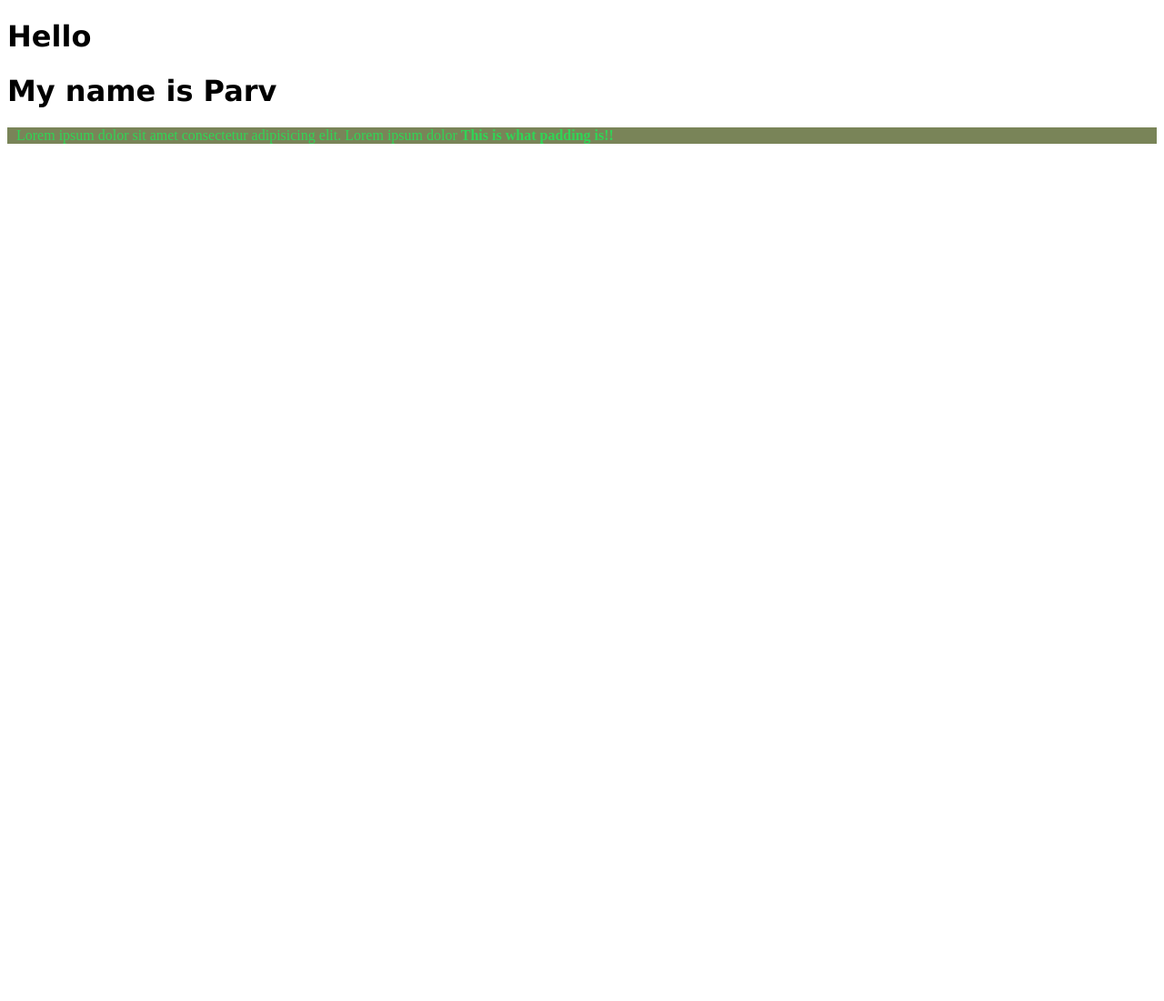
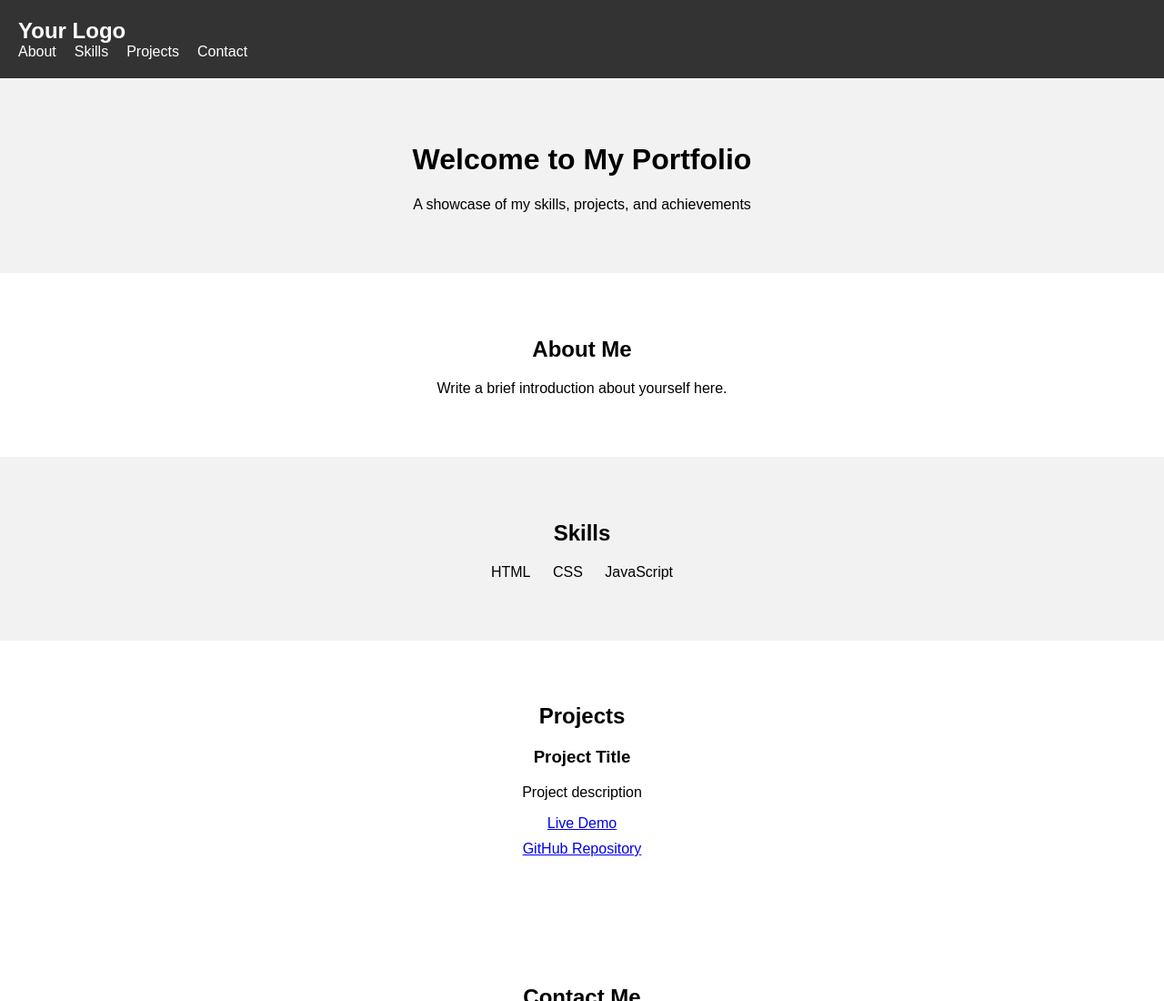
Before and after one commit to Parv-gugnani/JavaScript-Projects, a plain HTML site: page testing/index.html in a window 1280 px wide. Shown: the top 1100 px of the page at 91% size. Before the commit the page ends 800 px from the top, so only its background shows below. Drawn offline with Linux system fonts and the light colour scheme.

Commit message:
portfollio

```diff
--- a/testing/index.html
+++ b/testing/index.html
@@ -1,4 +1,4 @@
-<!DOCTYPE html>
+<!-- <!DOCTYPE html>
 <html lang="en">
   <head>
     <meta charset="UTF-8" />
@@ -14,4 +14,75 @@
       <b> This is what padding is!!</b>
     </p>
   </body>
+</html> -->
+
+<!DOCTYPE html>
+<html lang="en">
+  <head>
+    <meta charset="UTF-8" />
+    <meta name="viewport" content="width=device-width, initial-scale=1.0" />
+    <title>Personal Portfolio</title>
+    <link rel="stylesheet" type="text/css" href="style.css" />
+  </head>
+  <body>
+    <nav>
+      <div class="logo">Your Logo</div>
+      <ul class="nav-links">
+        <li><a href="#about">About</a></li>
+        <li><a href="#skills">Skills</a></li>
+        <li><a href="#projects">Projects</a></li>
+        <li><a href="#contact">Contact</a></li>
+      </ul>
+    </nav>
+
+    <header>
+      <h1>Welcome to My Portfolio</h1>
+      <p>A showcase of my skills, projects, and achievements</p>
+    </header>
+
+    <section id="about">
+      <h2>About Me</h2>
+      <div class="about-content">
+        <p>Write a brief introduction about yourself here.</p>
+      </div>
+    </section>
+
+    <section id="skills">
+      <h2>Skills</h2>
+      <ul class="skills-list">
+        <li>HTML</li>
+        <li>CSS</li>
+        <li>JavaScript</li>
+      </ul>
+    </section>
+
+    <section id="projects">
+      <h2>Projects</h2>
+      <div class="project">
+        <h3>Project Title</h3>
+        <p>Project description</p>
+        <a href="project-demo.html">Live Demo</a>
+        <a href="project-repo.html">GitHub Repository</a>
+      </div>
+    </section>
+
+    <section id="contact">
+      <h2>Contact Me</h2>
+      <form id="contact-form">
+        <label for="name">Name:</label>
+        <input type="text" id="name" name="name" required />
+        <label for="email">Email:</label>
+        <input type="email" id="email" name="email" required />
+        <label for="message">Message:</label>
+        <textarea id="message" name="message" required></textarea>
+        <button type="submit">Send Message</button>
+      </form>
+    </section>
+
+    <footer>
+      <p>&copy; 2023 Your Name</p>
+    </footer>
+
+    <script src="script.js"></script>
+  </body>
 </html>
--- /dev/null
+++ b/testing/script.js
@@ -0,0 +1,21 @@
+document.querySelectorAll('a[href^="#"]').forEach((anchor) => {
+  anchor.addEventListener("click", function (e) {
+    e.preventDefault();
+    document.querySelector(this.getAttribute("href")).scrollIntoView({
+      behavior: "smooth",
+    });
+  });
+});
+
+// Form submission handling
+document
+  .getElementById("contact-form")
+  .addEventListener("submit", function (e) {
+    e.preventDefault();
+    // You can add code here to handle form submission, such as sending an email or storing the data.
+    // For demonstration purposes, let's log the form data to the console.
+    const formData = new FormData(this);
+    console.log("Form data:", Object.fromEntries(formData));
+    // Clear the form inputs
+    this.reset();
+  });
--- a/testing/style.css
+++ b/testing/style.css
@@ -1,4 +1,4 @@
-h1 {
+/* h1 {
   font-family: "Lucida Sans", "Lucida Sans Regular", "Lucida Grande",
     "Lucida Sans Unicode", Geneva, Verdana, sans-serif;
 }
@@ -12,4 +12,124 @@ h2 {
   color: rgb(48, 213, 86);
   padding: 0 10px;
   background-color: rgb(121, 132, 88);
+} */
+
+body {
+  font-family: Arial, sans-serif;
+  margin: 0;
+  padding: 0;
 }
+
+/* Navigation Bar */
+nav {
+  background-color: #333;
+  color: #fff;
+  padding: 20px;
+}
+
+.logo {
+  font-size: 24px;
+  font-weight: bold;
+  margin-right: 20px;
+}
+
+.nav-links {
+  list-style-type: none;
+  margin: 0;
+  padding: 0;
+  display: flex;
+}
+
+.nav-links li {
+  margin-right: 20px;
+}
+
+.nav-links li a {
+  color: #fff;
+  text-decoration: none;
+}
+
+/* Hero Section */
+header {
+  background-color: #f2f2f2;
+  padding: 50px;
+  text-align: center;
+}
+
+/* About Me Section */
+#about {
+  padding: 50px;
+  text-align: center;
+}
+
+/* Skills Section */
+#skills {
+  padding: 50px;
+  background-color: #f2f2f2;
+  text-align: center;
+}
+
+.skills-list {
+  list-style-type: none;
+  padding: 0;
+}
+
+.skills-list li {
+  display: inline-block;
+  margin: 0 10px;
+}
+
+/* Projects Section */
+#projects {
+  padding: 50px;
+  text-align: center;
+}
+
+.project {
+  margin-bottom: 20px;
+}
+
+.project a {
+  display: block;
+  margin-top: 10px;
+}
+
+/* Contact Section */
+#contact {
+  padding: 50px;
+  text-align: center;
+}
+
+#contact-form {
+  display: flex;
+  flex-direction: column;
+  align-items: center;
+}
+
+#contact-form label {
+  margin-bottom: 10px;
+}
+
+#contact-form input,
+#contact-form textarea {
+  width: 100%;
+  padding: 10px;
+  margin-bottom: 10px;
+  box-sizing: border-box;
+}
+
+#contact-form button {
+  background-color: #333;
+  color: #fff;
+  border: none;
+  padding: 10px 20px;
+  cursor: pointer;
+}
+
+/* Footer */
+footer {
+  background-color: #333;
+  color: #fff;
+  padding: 20px;
+  text-align: center;
+}
```
